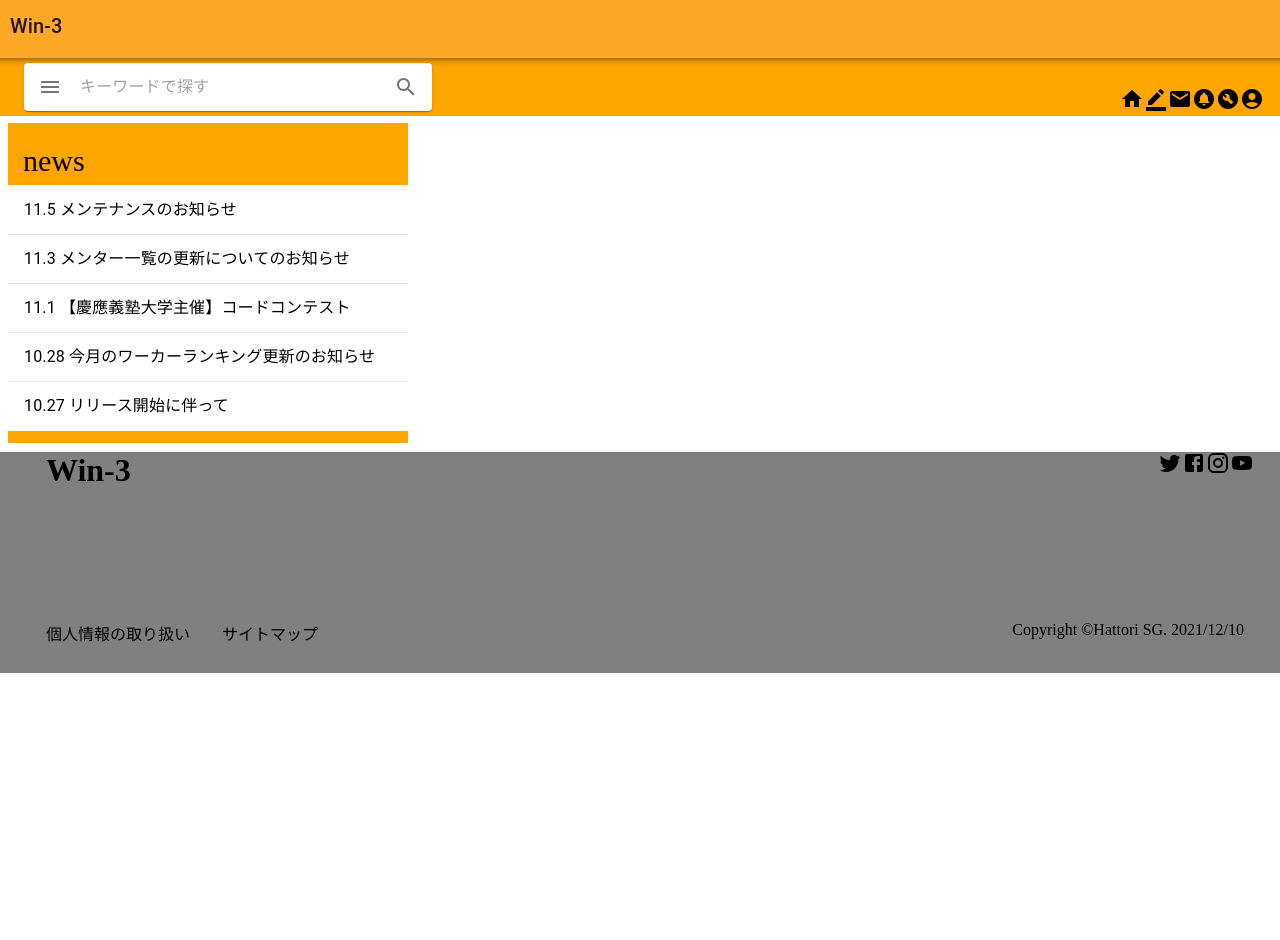
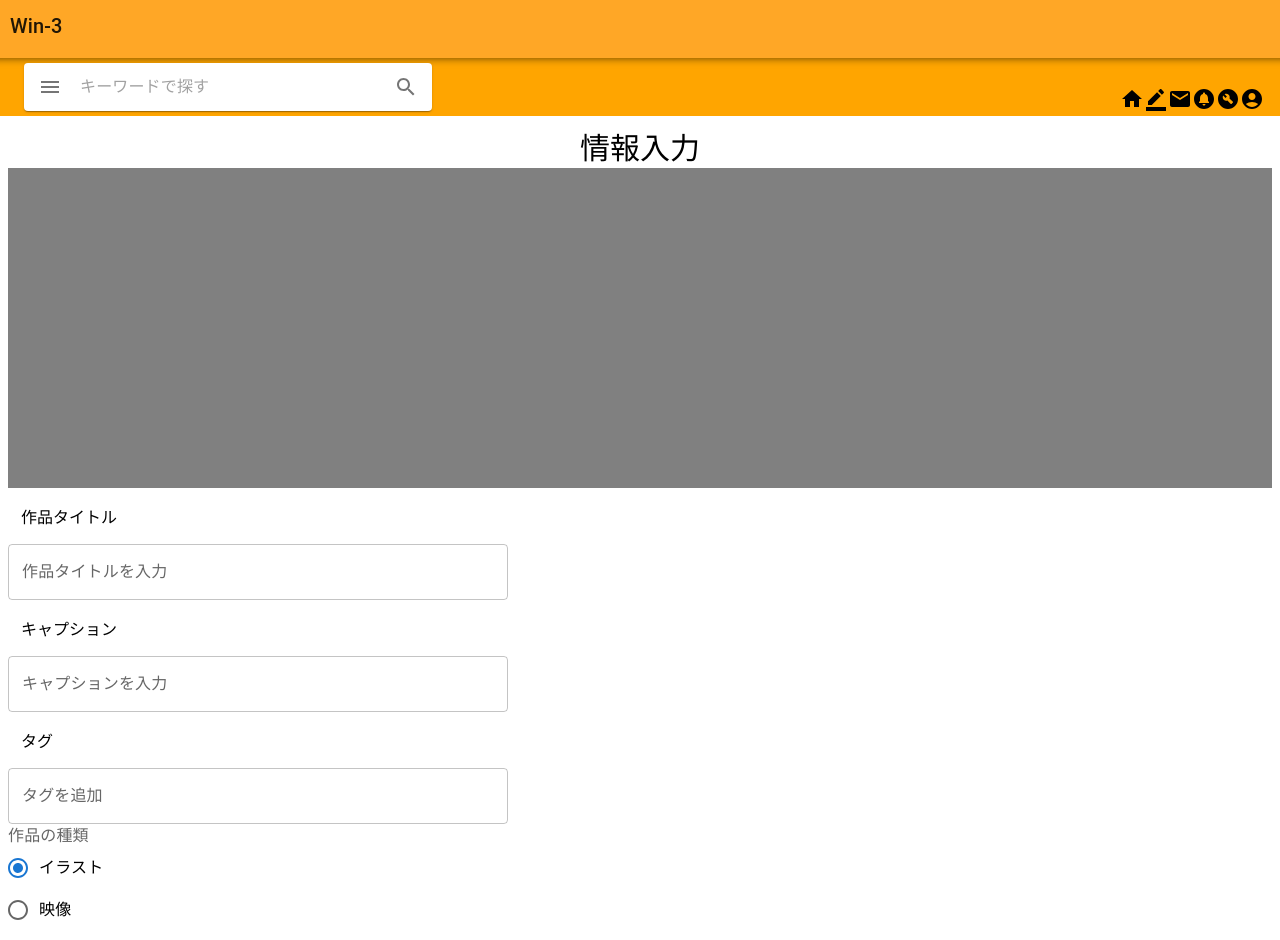
Before and after one commit to Ayataka0203/win-3, a React (Create React App) app: page / in a window 1280 px wide. Shown: the top 940 px of the page. Before the commit the page ends 800 px from the top, so only its background shows below. Built offline with nearby package versions, Linux system fonts and the light colour scheme.

Commit message:
更新 1/24/5:08

```diff
--- a/src/components/App.js
+++ b/src/components/App.js
@@ -9,6 +9,8 @@ import Main5 from "./Main5";
 import Main6 from "./Main6";
 import Main7 from "./Main7";
 import Main8 from "./Main8";
+import Main9 from "./Main9";
+//import Swiper from "./Swiper";
 import Footer from "./Footer";
 
 //コメントアウト　　　　　　{/*  コメント　　　　　　*/}
@@ -16,6 +18,7 @@ import Footer from "./Footer";
 //作品閲覧画面    ：Header+Main3+Main4+Footer
 //ホーム画面      ：Header+Main5+Main6+Main7+Main8+Footer
 //作品投稿画面    :Header+Footer
+//プロフィール設定画面:Header+Footer
 
 class App extends React.Component {
   render() {
@@ -43,7 +46,7 @@ class App extends React.Component {
           <p>
             <Main4 />
           </p>
-        */}
+        }
         {
           <p>
             <Main5 />
@@ -66,6 +69,11 @@ class App extends React.Component {
         */}
         {
           <p>
+            <Main9 />
+          </p>
+        }
+        {
+          <p>
             <Footer />
           </p>
         }
--- /dev/null
+++ b/src/components/Main9.js
@@ -0,0 +1,98 @@
+import React from "react";
+import Box from "@mui/material/Box";
+import TextField from "@mui/material/TextField";
+import Radio from "@mui/material/Radio";
+import RadioGroup from "@mui/material/RadioGroup";
+import FormControlLabel from "@mui/material/FormControlLabel";
+import FormControl from "@mui/material/FormControl";
+import FormLabel from "@mui/material/FormLabel";
+
+class Main9 extends React.Component {
+  render() {
+    return (
+      <div className="main9">
+        <div className="jouhou">情報入力</div>
+        <div className="toukouBox">
+          <Box
+            sx={{
+              width: 500,
+              height: 320
+            }}
+          />
+        </div>
+        <p
+          style={{
+            marginLeft: "13px"
+          }}
+        >
+          作品タイトル
+        </p>
+        <Box
+          sx={{
+            width: 500,
+            maxWidth: "100%"
+          }}
+        >
+          <TextField fullWidth label="作品タイトルを入力" id="fullWidth" />
+        </Box>
+        <p
+          style={{
+            marginLeft: "13px"
+          }}
+        >
+          キャプション
+        </p>
+        <Box
+          sx={{
+            width: 500,
+            maxWidth: "100%"
+          }}
+        >
+          <TextField fullWidth label="キャプションを入力" id="fullWidth" />
+        </Box>
+        <p
+          style={{
+            marginLeft: "13px"
+          }}
+        >
+          タグ
+        </p>
+        <Box
+          sx={{
+            width: 500,
+            maxWidth: "100%"
+          }}
+        >
+          <TextField fullWidth label="タグを追加" id="fullWidth" />
+        </Box>
+
+        <div className="syurui">
+          <FormControl>
+            <FormLabel id="demo-radio-buttons-group-label">
+              作品の種類
+            </FormLabel>
+            <RadioGroup
+              aria-labelledby="demo-radio-buttons-group-label"
+              defaultValue="female"
+              name="radio-buttons-group"
+            >
+              <FormControlLabel
+                value="female"
+                control={<Radio />}
+                label="イラスト"
+              />
+              <FormControlLabel value="male" control={<Radio />} label="映像" />
+              <FormControlLabel
+                value="other"
+                control={<Radio />}
+                label="コード"
+              />
+            </RadioGroup>
+          </FormControl>
+        </div>
+      </div>
+    );
+  }
+}
+
+export default Main9;
--- /dev/null
+++ b/src/components/Swiper.js
@@ -0,0 +1,54 @@
+import React from "react";
+import Slider from "react-slick";
+import "slick-carousel/slick/slick.css";
+import "slick-carousel/slick/slick-theme.css";
+import styled from "styled-components";
+import * as styles from "../styles/Swiper.module.css";
+
+export default function Swiper() {
+  const SliderWrapper = styled.div`
+    width: calc(100% - 50px);
+
+    .slick-prev:before,
+    .slick-next:before {
+      color: black;
+    }
+  `;
+
+  const settings = {
+    autoplay: true,
+    dots: true,
+    infinite: true,
+    speed: 500,
+    slidesToShow: 1,
+    slidesToScroll: 1
+  };
+
+  return (
+    <SliderWrapper>
+      <Slider {...settings}>
+        <div>
+          <img
+            src="https://images.pexels.com/photos/20787/pexels-photo.jpg?auto=compress&cs=tinysrgb&h=350"
+            className={styles.slidingImages}
+          />
+        </div>
+        <div>
+          <h3>2</h3>
+        </div>
+        <div>
+          <h3>3</h3>
+        </div>
+        <div>
+          <h3>4</h3>
+        </div>
+        <div>
+          <h3>5</h3>
+        </div>
+        <div>
+          <h3>6</h3>
+        </div>
+      </Slider>
+    </SliderWrapper>
+  );
+}
--- a/src/components/styles.css
+++ b/src/components/styles.css
@@ -165,3 +165,13 @@
   margin-top: -258px;
   background-color: white;
 }
+
+.jouhou {
+  font-size: 30px;
+  margin-top: 30px;
+  text-align: center;
+}
+
+.toukouBox {
+  background-color: gray;
+}
```
Also changed, not shown: package.json (+5 -2 lines).
